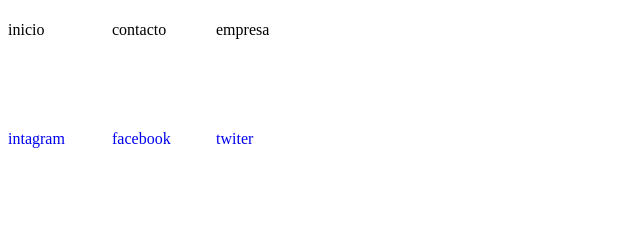
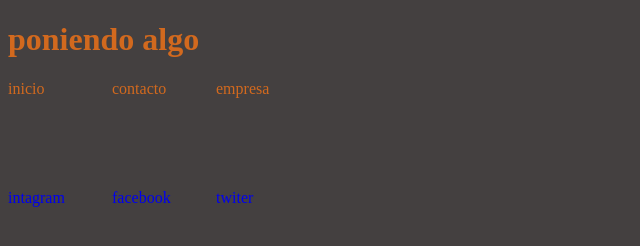
Before and after one commit to Nicolasrobert55/practicando-github, a plain HTML site: page index.html in a window 1280 px wide. Shown: the whole page, without its empty margins (0-640 px from the left). Drawn offline with Linux system fonts and the light colour scheme.

Commit message:
agregano-paginas

```diff
--- a/css/css.css
+++ b/css/css.css
@@ -1,3 +1,9 @@
+body{
+    background-color: rgb(68, 64, 64);
+    color:chocolate;
+
+}
+
 ul{
     /*outline: 1px solid blue;*/
     list-style:none ;
--- a/index.html
+++ b/index.html
@@ -9,12 +9,12 @@
 </head>
 <body>
     <header>
-    <h1></h1>
+    <h1>poniendo algo</h1>
 <nav>
     <ul>
-        <li><a href="inicio"></a>inicio</li>
-        <li><a href="contacto"></a>contacto</li>
-          <li><a href="empresa"></a>empresa</li>
+        <li><a href="inicio.html"></a>inicio</li>
+        <li><a href="contacto.html"></a>contacto</li>
+        <li><a href="empresa.html"></a>empresa</li>
 
     </ul>
 </nav>
```
Also changed, not shown: contacto.html (added), empresa.html (added), inicio.html (added).
